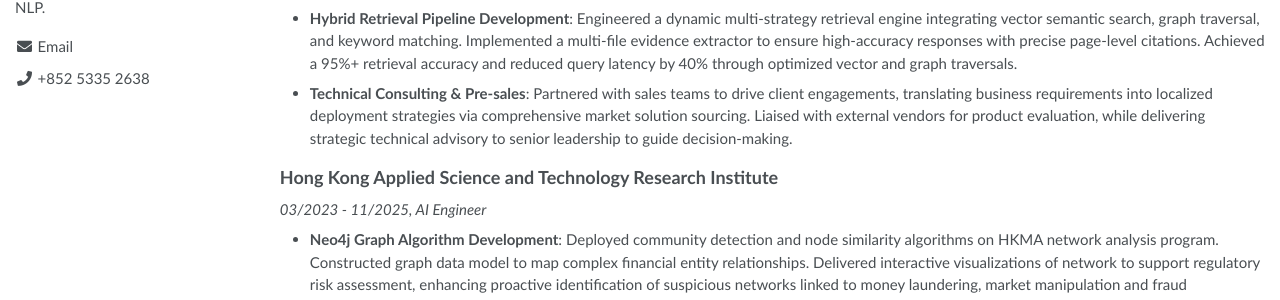
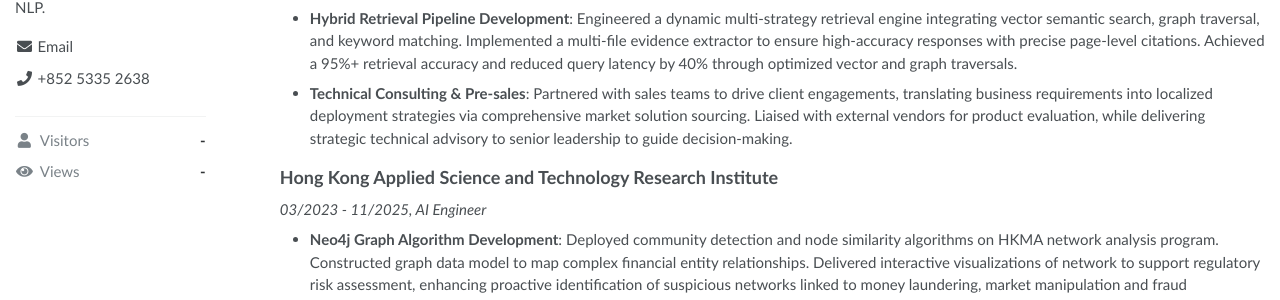
Before and after one commit to chloceg/chloceg.github.io, a Jekyll site: the page built from _pages/about.md, in a window 1280 px wide. Shown: the part 470-770 px from the top of the page. Built offline with Jekyll 4.4.1, drawn with Linux system fonts in a browser that asks for light colours.

Commit message:
Add sidebar visitor stats so the homepage shows unique visitors and total views.
Co-authored-by: Cursor <cursoragent@cursor.com>

```diff
--- a/_config.yml
+++ b/_config.yml
@@ -12,8 +12,11 @@ url                      : "https://chloceg.github.io"
 baseurl                  : ""
 repository               : "chloceg/chloceg.github.io"
 
-# google analytics
-google_analytics_id      :  # get google_analytics_id from https://analytics.google.com/analytics/
+# Analytics
+# visitor_count shows unique visitors + page views in the sidebar (Vercount, no signup).
+visitor_count            : true
+google_analytics_id      :  # e.g. G-XXXXXXXXXX from https://analytics.google.com/
+clarity_id               :  # optional Microsoft Clarity project ID
 
 # SEO Related
 google_site_verification :  # get google_site_verification from https://search.google.com/search-console/about
--- a/_includes/sidebar.html
+++ b/_includes/sidebar.html
@@ -1,6 +1,7 @@
 {% if page.author_profile or layout.author_profile or page.sidebar %}
   <div class="sidebar sticky">
   {% if page.author_profile or layout.author_profile %}{% include author-profile.html %}{% endif %}
+  {% include site-stats.html %}
   {% if page.sidebar %}
     {% for s in page.sidebar %}
       {% if s.image %}
--- /dev/null
+++ b/_includes/site-stats.html
@@ -0,0 +1,14 @@
+{% if site.visitor_count %}
+<div class="site-stats" aria-label="Site traffic">
+  <div class="site-stats__item">
+    <span class="site-stats__icon" aria-hidden="true"><i class="fas fa-fw fa-user"></i></span>
+    <span class="site-stats__label">Visitors</span>
+    <span class="site-stats__value" id="vercount_value_site_uv">-</span>
+  </div>
+  <div class="site-stats__item">
+    <span class="site-stats__icon" aria-hidden="true"><i class="fas fa-fw fa-eye"></i></span>
+    <span class="site-stats__label">Views</span>
+    <span class="site-stats__value" id="vercount_value_site_pv">-</span>
+  </div>
+</div>
+{% endif %}
--- a/_sass/_print.scss
+++ b/_sass/_print.scss
@@ -12,7 +12,8 @@
   .page__share,
   .page__related,
   .ads,
-  .page__footer {
+  .page__footer,
+  .site-stats {
     display: none;
   }
 }
--- a/_sass/_sidebar.scss
+++ b/_sass/_sidebar.scss
@@ -256,6 +256,48 @@
   }
 }
 
+.site-stats {
+  width: 100%;
+  margin-top: 1em;
+  padding-top: 0.9em;
+  border-top: 1px solid $border-color;
+  display: grid;
+  grid-template-columns: repeat(2, minmax(0, 1fr));
+  gap: 0.65em 1em;
+
+  @include breakpoint($large) {
+    margin-top: 1.25em;
+    grid-template-columns: 1fr;
+  }
+}
+
+.site-stats__item {
+  display: flex;
+  align-items: baseline;
+  gap: 0.4em;
+  min-width: 0;
+  color: $text-color;
+  font-family: $sans-serif;
+  font-size: $type-size-6;
+  line-height: 1.4;
+}
+
+.site-stats__icon {
+  color: $gray;
+  flex: none;
+}
+
+.site-stats__label {
+  color: $gray;
+}
+
+.site-stats__value {
+  margin-left: auto;
+  font-variant-numeric: tabular-nums;
+  font-weight: 600;
+  color: $darker-gray;
+}
+
 .author__urls_sm{
   padding: .25em;
   font-size: 1.75em;
```
Also changed, not shown: _includes/analytics.html (+18 -3 lines).
